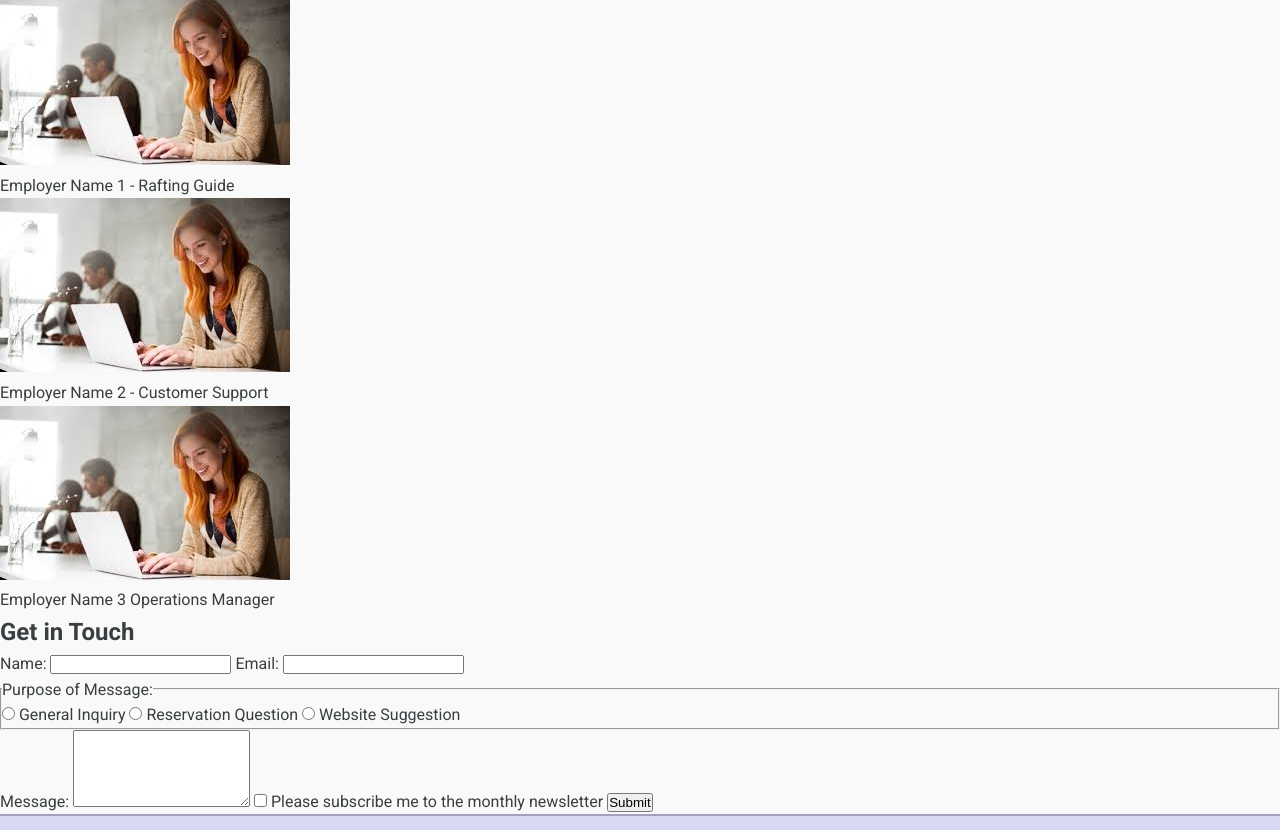
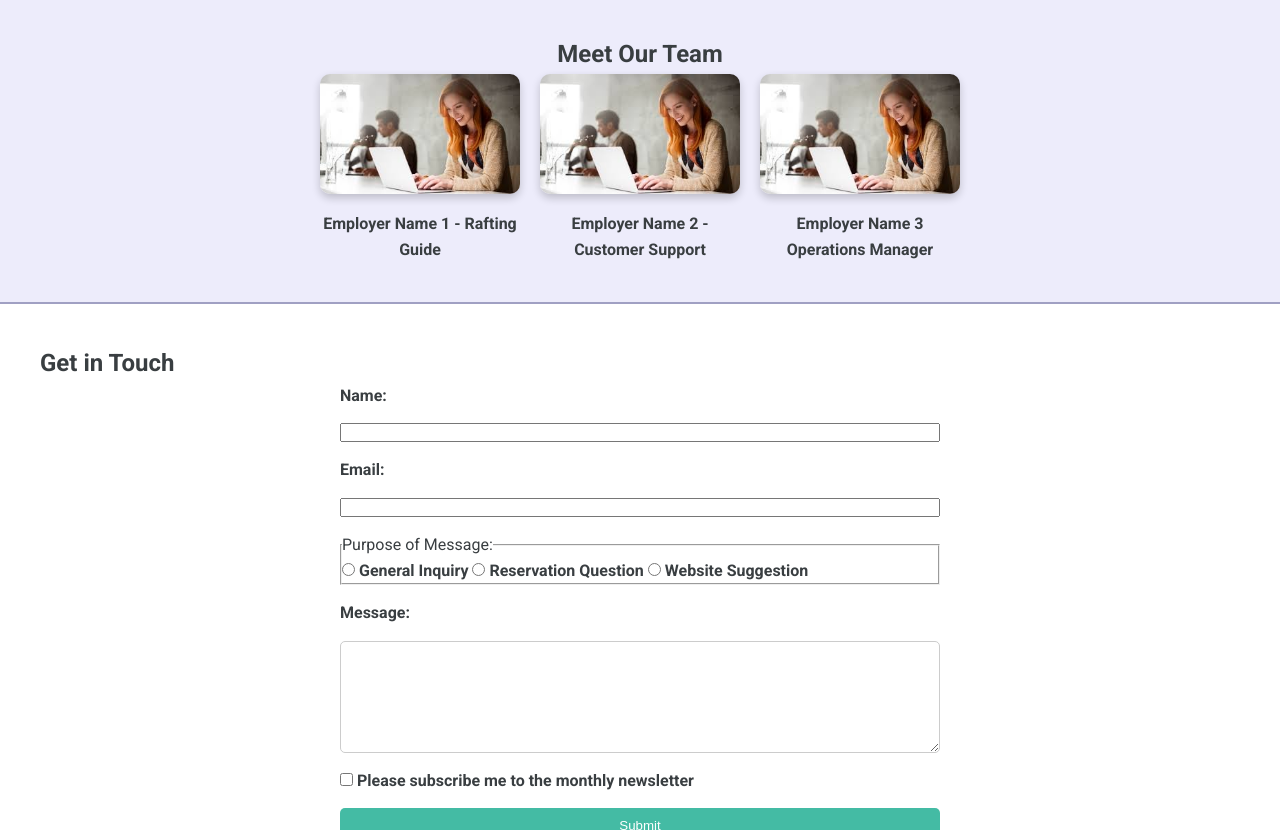
Before and after one commit to Nico-Netsumu/wdd130, a plain HTML site: page wwr/contact.html in a window 1280 px wide. Shown: the part 851-1681 px from the top of the page. Drawn offline with Linux system fonts and the light colour scheme.

Commit message:
Update rafting.css

```diff
--- a/wwr/styles/rafting.css
+++ b/wwr/styles/rafting.css
@@ -233,25 +233,110 @@ section.adventures figcaption {
 .contact-info {
     text-align: center;
     padding: 40px;
-}
-
-.contact-info h2 {
-    font-size: 1.5rem;
-    margin-bottom: 20px;
+    background-color: #F9F9F9;
+    margin-bottom: 40px;
 }
 
 .contact-info .info {
     display: flex;
     justify-content: space-around;
     flex-wrap: wrap;
+    margin-bottom: 20px;
 }
 
-/* Google Map */
+.contact-info .info div {
+    text-align: center;
+}
+
+.contact-info h2 {
+    font-family: 'Merriweather', serif;
+    font-size: 1.5rem;
+    color: #393E41;
+    margin-bottom: 10px;
+}
+
 .google-map {
+    width: 100%;
     max-width: 600px;
     height: 400px;
+    border: none; /* Remove inline styles */
     margin: 0 auto;
+    display: block;
     box-shadow: 0 4px 8px rgba(0, 0, 0, 0.2);
+}
+
+/* Employee Profiles Section */
+.employee-profiles {
+    text-align: center;
+    padding: 40px;
+    background-color: #EDECFB;
+}
+
+.profiles {
+    display: flex;
+    justify-content: center;
+    flex-wrap: wrap;
+    gap: 20px;
+}
+
+.profiles figure {
+    text-align: center;
+    max-width: 200px;
+}
+
+.profiles img {
+    width: 100%;
+    height: auto;
+    border-radius: 10px;
+    box-shadow: 0 4px 8px rgba(0, 0, 0, 0.2);
+}
+
+.profiles figcaption {
+    margin-top: 10px;
+    font-size: 1rem;
+    color: #393E41;
+    font-weight: bold;
+}
+
+/* Contact Form */
+.contact-form {
+    padding: 40px;
+    background-color: #FFFFFF;
+    border-top: 2px solid #A0A0C3;
+}
+
+.contact-form form {
+    max-width: 600px;
+    margin: 0 auto;
+    display: flex;
+    flex-direction: column;
+    gap: 15px;
+}
+
+.contact-form label {
+    font-weight: bold;
+}
+
+.contact-form textarea {
+    width: 100%;
+    padding: 10px;
+    border: 1px solid #ccc;
+    border-radius: 5px;
+    font-size: 1rem;
+}
+
+.contact-form button {
+    background-color: #44BBA4;
+    color: white;
+    border: none;
+    padding: 10px 20px;
+    border-radius: 5px;
+    cursor: pointer;
+    transition: background-color 0.3s ease;
+}
+
+.contact-form button:hover {
+    background-color: #3A9E88;
 }
 
 /* =============== FOOTER =============== */
```
